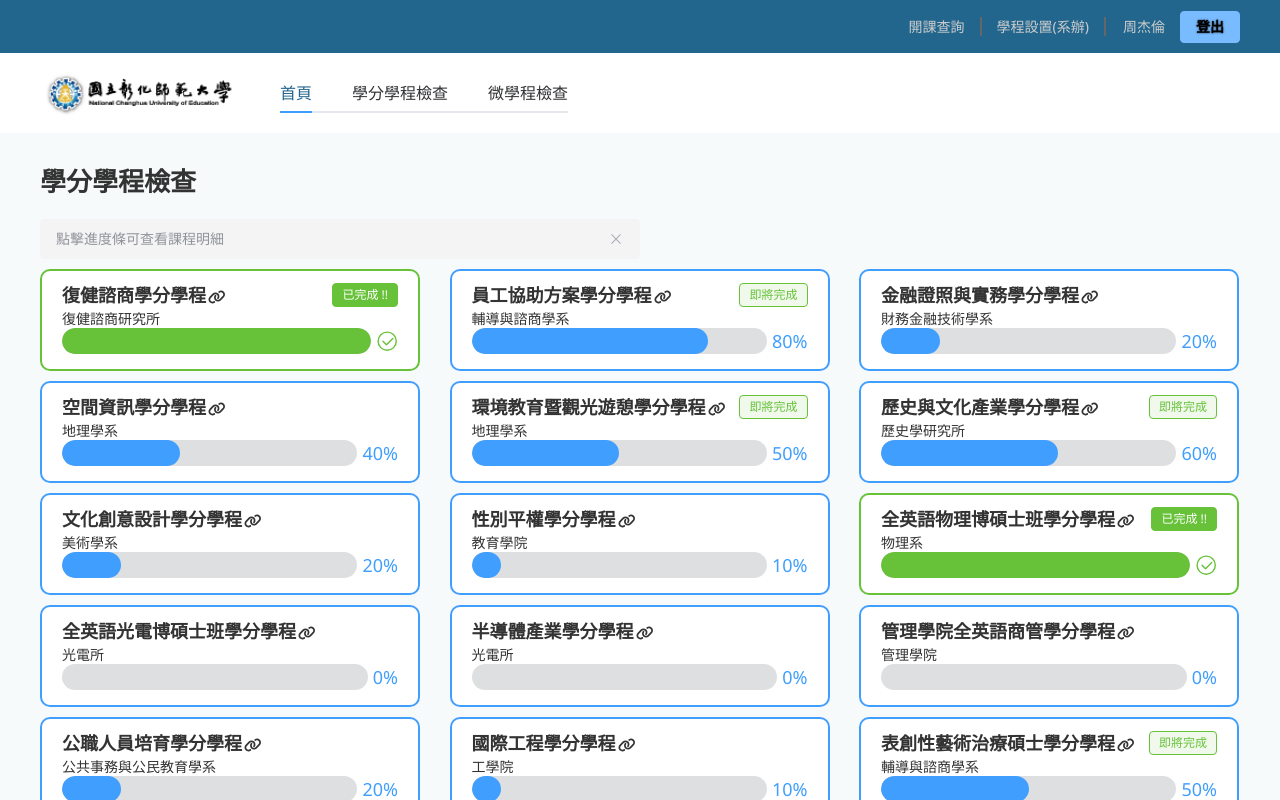
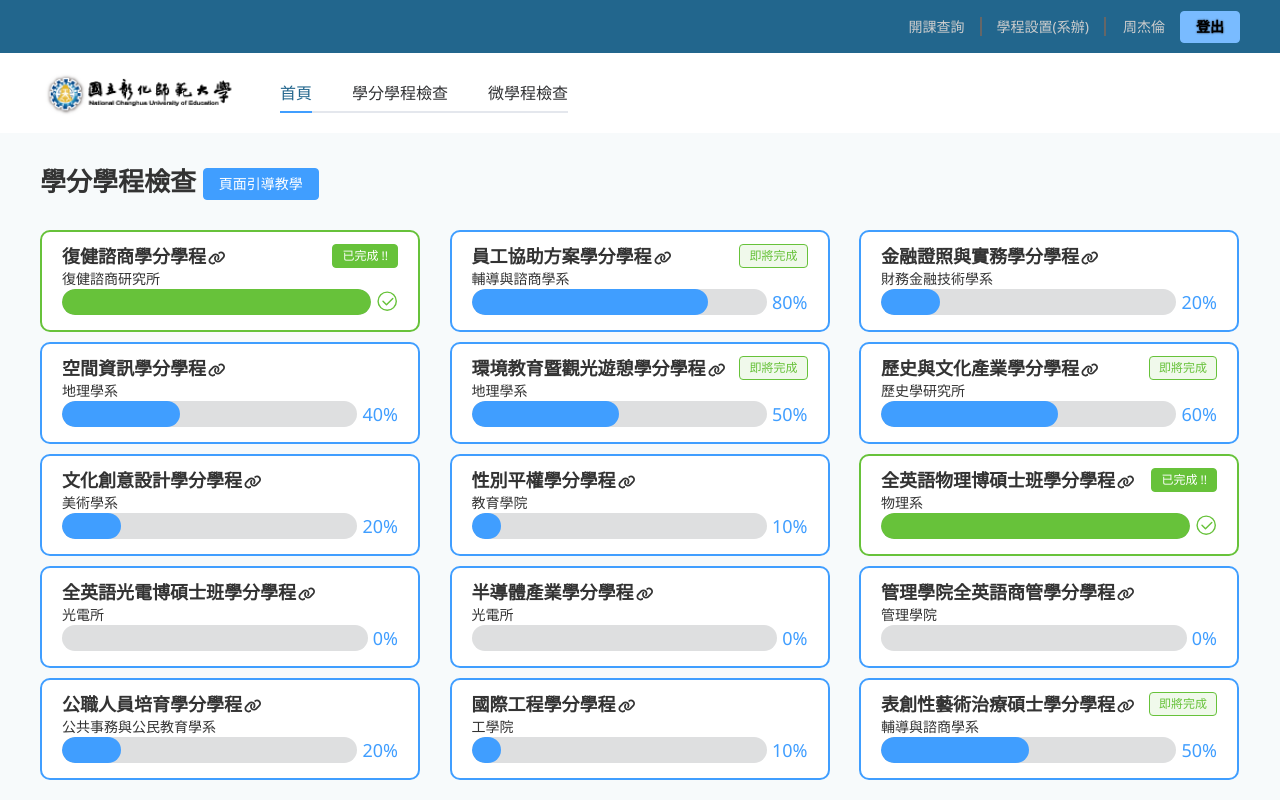
Before and after one commit to lv1codeman/program01, a Vue app: page /programs in a window 1280 px wide. Shown: the top 800 px of the page. Built offline with nearby package versions, Linux system fonts and the light colour scheme; a small style sheet from the web is missing.

Commit message:
實作引導<el-tour-step>

```diff
--- a/src/views/Programs/index.vue
+++ b/src/views/Programs/index.vue
@@ -1,7 +1,7 @@
 <script setup>
 import { useRouter } from 'vue-router'
 const router = useRouter()
-import { ref } from 'vue'
+import { ref, onMounted } from 'vue'
 import pagetitle from '@/views/Layout/components/LayoutPageTitle.vue'
 import { programData } from '@/assets/data/programData.js'
 const programList = ref([])
@@ -22,24 +22,40 @@ const setStatus = (item) => {
     return ''
   }
 }
-console.log(programList)
 
 const goResult = () => {
   router.push({ path: '/result' })
 }
+
+const ref1 = ref([])
+const ref2 = ref([])
+const ref3 = ref([])
+
+onMounted(() => {})
+
+const open = ref(false)
 </script>
 <template>
+  <el-tour v-model="open">
+    <!-- <el-tour-step :target="ref1?.$el" title="Upload File"> </el-tour-step>
+    <el-tour-step :target="ref2?.$el" title="Save" description="Save your changes" /> -->
+    <el-tour-step :target="ref1[0]" title="學分學程" description="點選方框可查看結果" />
+    <el-tour-step :target="ref2[0]" title="學分學程網址" description="可連至該學分學程網站" />
+    <el-tour-step :target="ref3[0]" title="修習進度" description="修習進度" />
+  </el-tour>
   <div class="page-container">
     <!-- <div class="pageTitle">學分學程檢查</div> -->
-    <pagetitle>學分學程檢查</pagetitle>
-    <div style="max-width: 600px">
-      <el-alert title="點擊進度條可查看課程明細" type="info" />
-    </div>
+    <pagetitle ref="ref1"
+      >學分學程檢查
+      <el-button type="primary" @click="open = true">頁面引導教學</el-button></pagetitle
+    >
+
     <div class="outouter-box">
       <div
         class="outer-box"
-        v-for="item in programList"
+        v-for="(item, index) in programList"
         :key="item.id"
+        :ref="(el) => (ref1[index] = el)"
         :style="
           item.percent == 100
             ? { border: '2px solid var(--el-color-success)' }
@@ -70,13 +86,14 @@ const goResult = () => {
             >即將完成</el-tag
           >
           <div class="subjectName">
-            <a :href="item.url" target="_blank"
+            <a :href="item.url" target="_blank" :ref="(el) => (ref2[index] = el)"
               >{{ item.name
               }}<font-awesome-icon icon="fa-link" style="font-size: 14px; margin-left: 2px"
             /></a>
           </div>
 
           <div class="subjectUnit">{{ item.unit }}</div>
+          <div :ref="(el) => (ref3[index] = el)">
             <el-progress
               class="progressbar"
               :show-text="true"
@@ -87,6 +104,7 @@ const goResult = () => {
               :status="setStatus(item)"
             >
             </el-progress>
+          </div>
         </div>
       </div>
     </div>
```
Lines whose indentation alone changed are shown as unchanged.
